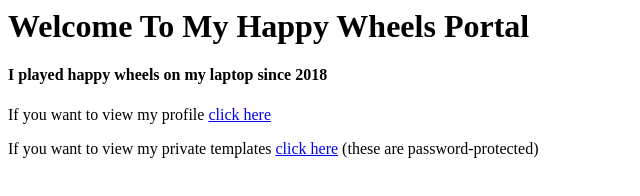
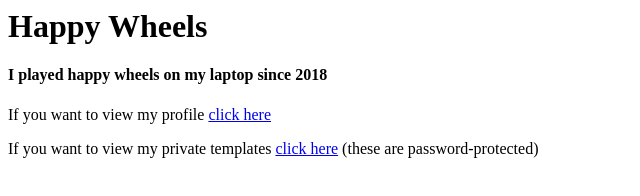
Before and after one commit to ManifoldHydra80/happywheels, a plain HTML site: page index.html in a window 1280 px wide. Shown: the whole page, without its empty margins (0-640 px from the left). Drawn offline with Linux system fonts and the light colour scheme.

Commit message:
Update index.html
Why do I need that?

```diff
--- a/index.html
+++ b/index.html
@@ -3,7 +3,7 @@
 <title>Happy Wheels</title>
 </head>
 <body>
-<h1>Welcome To My Happy Wheels Portal</h1>
+<h1>Happy Wheels</h1>
 <h4>I played happy wheels on my laptop since 2018</h4>
 <p>If you want to view my profile <a href="https://totaljerkface.com/profile.tjf?uid=10710740">click here</a></p>
 <p>If you want to view my private templates <a href="https://app.mediafire.com/q2pbjr6rh0q5a">click here</a> (these are password-protected)</p>
```
